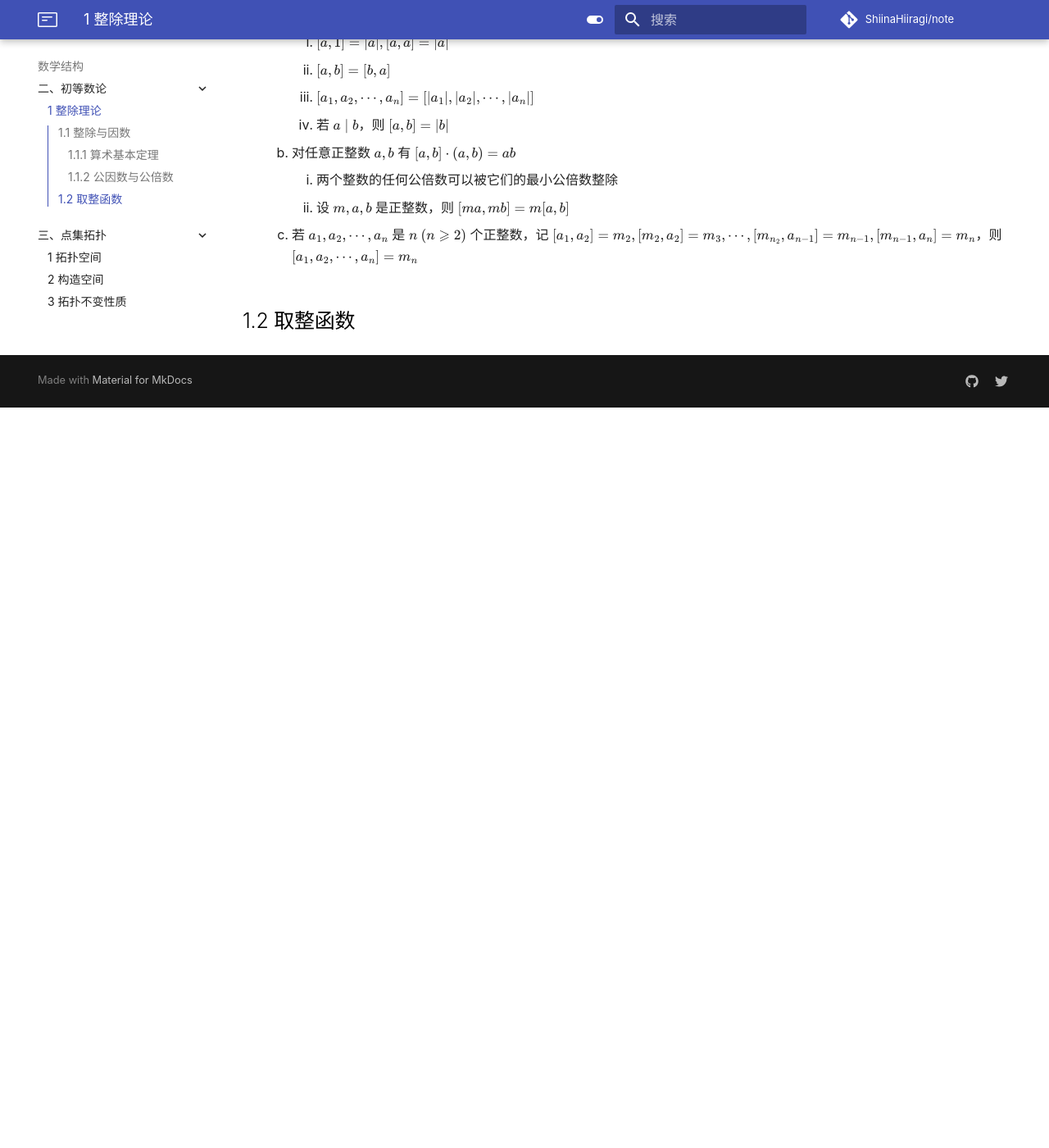
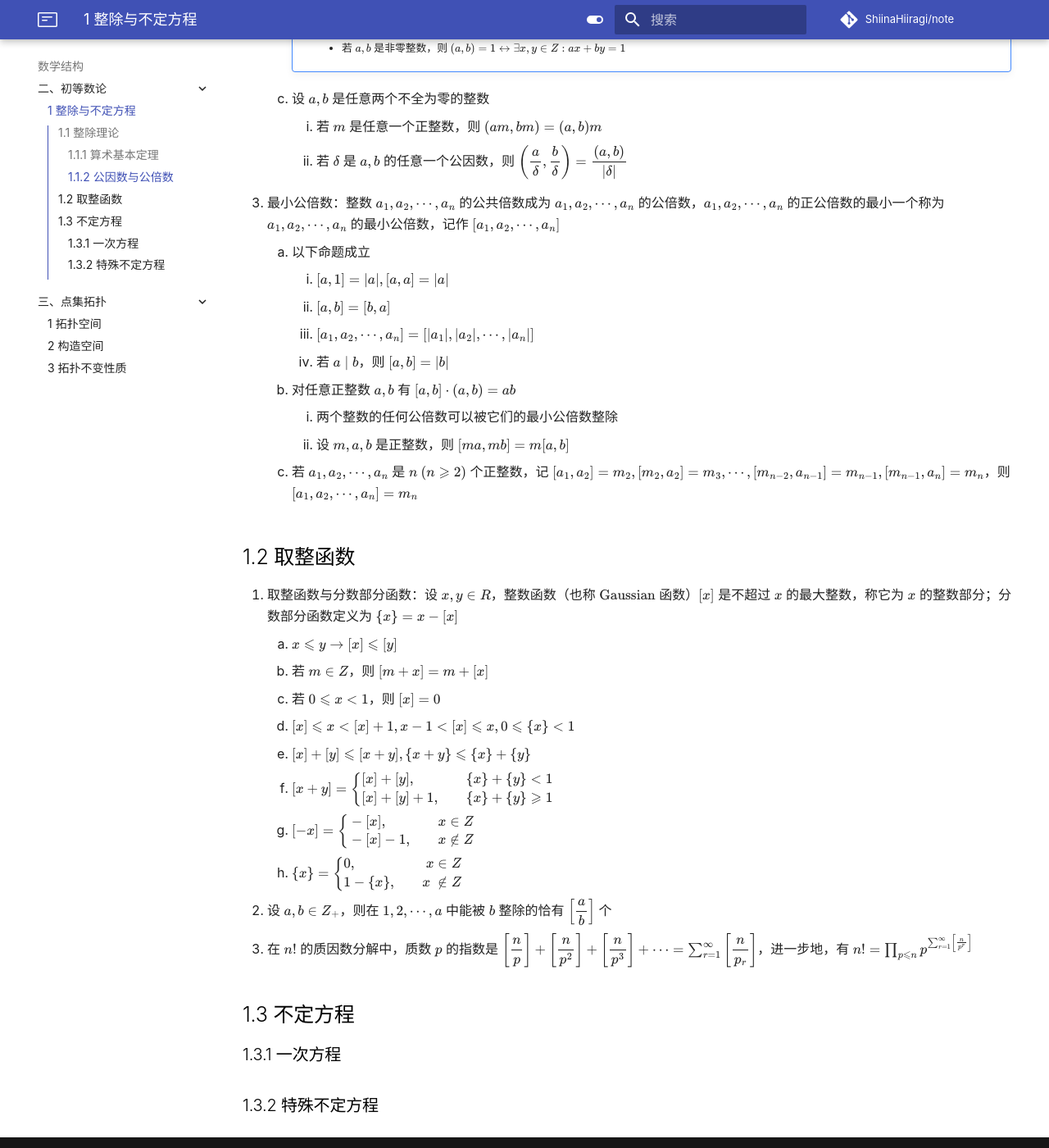
Before and after one commit to ShiinaHiiragi/note, an MkDocs documentation site: the page built from docs/math/num/div.md, in a window 1280 px wide and 1400 px high, scrolled down 1952 px. Shown: the whole window at 82% size. Built offline with MkDocs 1.6.1 and Material for MkDocs 9.7.7, drawn with Linux system fonts in a browser that asks for light colours; comment, search, counter and statistics services are not loaded; before the commit the page ends 2449 px from its top, so only the background shows below that; some of the changed text lies outside the part shown.

Commit message:
first div

```diff
--- a/docs/math/num/div.md
+++ b/docs/math/num/div.md
@@ -1,6 +1,6 @@
-# 1 整除理论
+# 1 整除与不定方程
 
-## 1.1 整除与因数
+## 1.1 整除理论
 ### 1.1.1 算术基本定理
 1. 整除：设 $a, b \in Z$ 且 $b \neq 0$．如果存在整数 $c$ 使得 $a = bc$ 成立，则称 $b$ 整除 $a$，记作 $b \mid a$；如果不存在这样的整数 $c$，则称 $b$ 不整除 $a$，记作 $b \nmid a$
     1. $a \mid b \to \pm a \mid \pm b$
@@ -38,15 +38,31 @@
 
         $$
         \begin{aligned}
-        & a = bq_1 + r, 0 < r_1 < b \\
-        & b = r_1q_2 + r_2, 0 < r_2 < r_1 \\
+        & a = bq_1 + r & (0 < r_1 < b) \\
+        & b = r_1q_2 + r_2 & (0 < r_2 < r_1) \\
         & \cdots \\
-        & r_{n-2} = r_{n-1}q_n + r_n, 0 < r_n < r_{n-1} \\
-        & r_{n-1} = r_nq_{n+1} + r_{n+1}, r_{n+1} = 0
+        & r_{n-2} = r_{n-1}q_n + r_n & (0 < r_n < r_{n-1}) \\
+        & r_{n-1} = r_nq_{n+1} + r_{n+1} & (r_{n+1} = 0)
         \end{aligned}
         $$
 
-        则 $(a, b) = r_n$
+        则 $(a, b) = r_n$，这一组带余除法称为辗转相除法
+
+        !!! note "辗转相除法"
+            1. 带余除法：若 $a, b \in Z$ 且 $b > 0$，则存在两个整数 $q, r$ 使得 $a = qb + r \ (0 \leqslant r < b)$ 成立，且 $q, r$ 唯一
+            2. 记
+
+                $$
+                \begin{aligned}
+                & P_0 = 1, P_1 = 1, P_k = q_kP_{k-1} + P_{k-2} \ (k \geqslant 2) \\
+                & Q_0 = 0, Q_1 = 1, Q_k = q_kQ_{k-1} + Q_{k-2} \ (k \geqslant 2)
+                \end{aligned}
+                $$
+
+                则有 $aQ_k - bP_k = (-1)^{k-1}r_k \ (k = 1, 2, \cdots, n)$
+
+                - 若 $a, b$ 是任意两个非零整数，则存在整数 $x, y$ 可使 $ax + by = (a, b)$ 成立
+                - 若 $a, b$ 是非零整数，则 $(a, b) = 1 \leftrightarrow \exists x, y\in Z: ax + by = 1$
 
     3. 设 $a, b$ 是任意两个不全为零的整数
         1. 若 $m$ 是任意一个正整数，则 $(am, bm) = (a, b)m$
@@ -61,6 +77,22 @@
     2. 对任意正整数 $a, b$ 有 $[a, b] \cdot (a, b) = ab$
         1. 两个整数的任何公倍数可以被它们的最小公倍数整除
         2. 设 $m, a, b$ 是正整数，则 $[ma, mb] = m[a, b]$
-    3. 若 $a_1, a_2, \cdots, a_n$ 是 $n \ (n \geqslant 2)$ 个正整数，记 $[a_1, a_2] = m_2, [m_2, a_2] = m_3, \cdots, [m_{n_2}, a_{n-1}] = m_{n-1}, [m_{n-1}, a_n] = m_n$，则 $[a_1, a_2, \cdots, a_n] = m_n$
+    3. 若 $a_1, a_2, \cdots, a_n$ 是 $n \ (n \geqslant 2)$ 个正整数，记 $[a_1, a_2] = m_2, [m_2, a_2] = m_3, \cdots, [m_{n-2}, a_{n-1}] = m_{n-1}, [m_{n-1}, a_n] = m_n$，则 $[a_1, a_2, \cdots, a_n] = m_n$
 
 ## 1.2 取整函数
+1. 取整函数与分数部分函数：设 $x, y \in R$，整数函数（也称 $\text{Gaussian}$ 函数）$[x]$ 是不超过 $x$ 的最大整数，称它为 $x$ 的整数部分；分数部分函数定义为 $\{x\} = x - [x]$
+    1. $x \leqslant y \to [x] \leqslant [y]$
+    2. 若 $m\in Z$，则 $[m + x] = m + [x]$
+    3. 若 $0 \leqslant x < 1$，则 $[x] = 0$
+    4. $[x] \leqslant x < [x] + 1, x - 1 < [x] \leqslant x, 0 \leqslant \{x\} < 1$
+    5. $[x] + [y] \leqslant [x + y], \{x + y\} \leqslant \{x\} + \{y\}$
+    6. $[x + y] = \left\{\begin{aligned} & [x] + [y], & \{x\} + \{y\} < 1 \\ & [x] + [y] + 1, & \{x\} + \{y\} \geqslant 1 \end{aligned}\right.$
+    7. $[-x] = \left\{\begin{aligned} & -[x], & x\in Z \\ & -[x] - 1, & x \notin Z \end{aligned}\right.$
+    8. $\{x\} = \left\{\begin{aligned} & 0, & x\in Z \\ & 1 - \{x\}, & x\ \notin Z \end{aligned}\right.$
+2. 设 $a, b \in Z_+$，则在 $1, 2, \cdots, a$ 中能被 $b$ 整除的恰有 $\left[\dfrac{a}{b}\right]$ 个
+3. 在 $n!$ 的质因数分解中，质数 $p$ 的指数是 $\left[\dfrac{n}{p}\right] + \left[\dfrac{n}{p^2}\right] + \left[\dfrac{n}{p^3}\right] + \cdots = \sum_{r = 1}^{\infty} \left[\dfrac{n}{p_r}\right]$，进一步地，有 $n! = \prod_{p \leqslant n} p^{\sum_{r=1}^{\infty}\left[\frac{n}{p^r}\right]}$
+
+## 1.3 不定方程
+### 1.3.1 一次方程
+
+### 1.3.2 特殊不定方程
--- a/mkdocs.yml
+++ b/mkdocs.yml
@@ -94,7 +94,7 @@
       - 5 势与基数: logic/set/cardinal.md
   - 数学结构:
     - 二、初等数论:
-      - 1 整除理论: math/num/div.md
+      - 1 整除与不定方程: math/num/div.md
     - 三、点集拓扑:
       - 1 拓扑空间: math/top/space.md
       - 2 构造空间: math/top/construct.md
```
